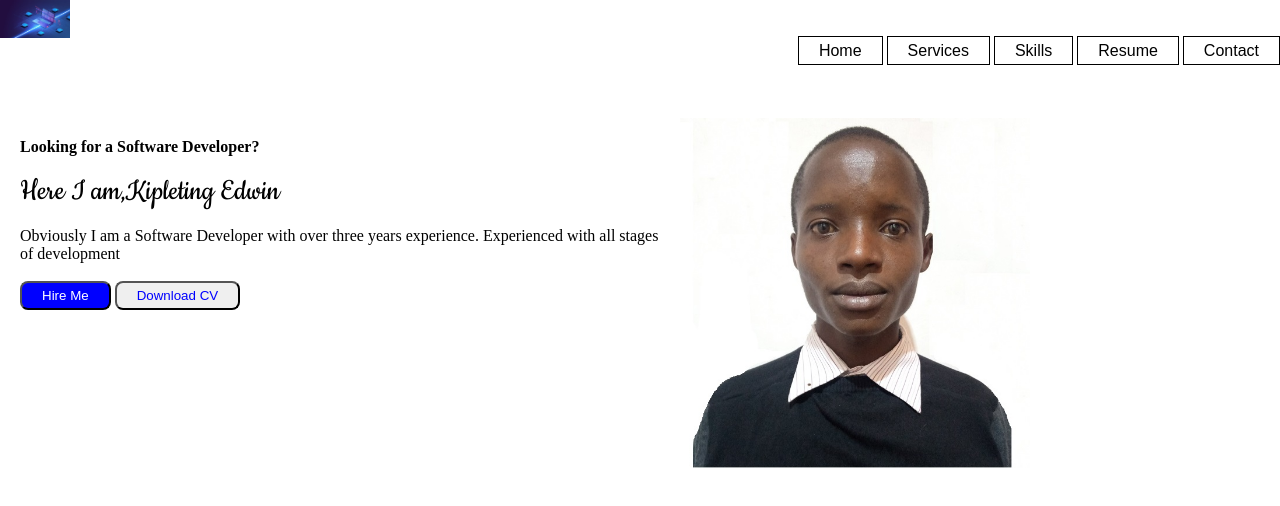
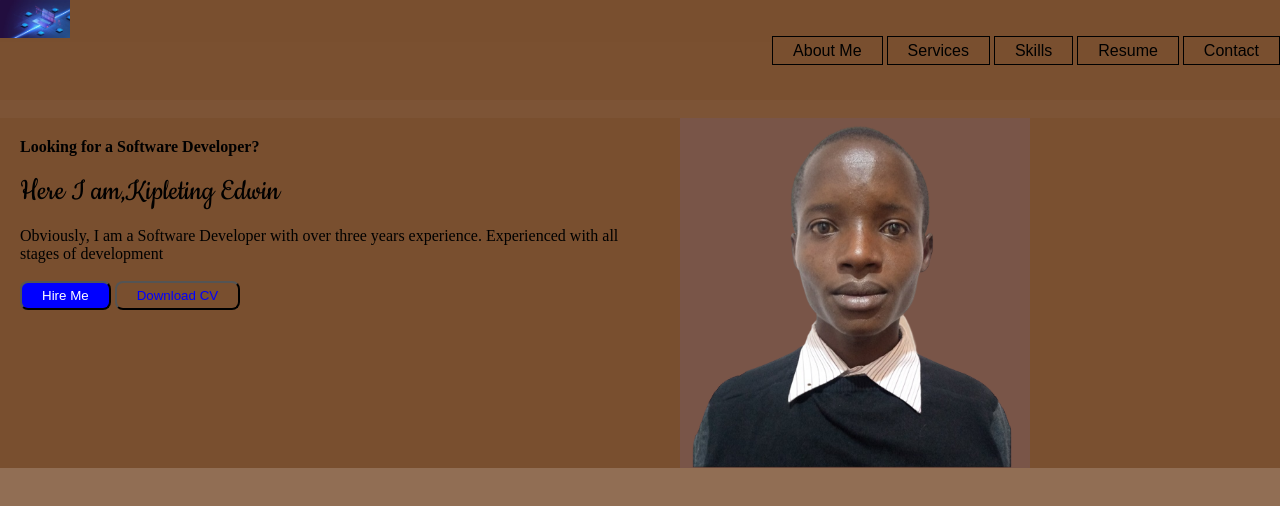
Before and after one commit to KipletingEdwin/A-personal-website, a plain HTML site: page index.html in a window 1280 px wide. Drawn offline with Linux system fonts and the light colour scheme.

Commit message:
change background color

```diff
--- a/index.css
+++ b/index.css
@@ -1,7 +1,7 @@
 *{
     margin: 0px;
     padding: 0px;
-
+    background-color: rgba(122, 79, 48, 0.822);
 }
 header{
     height: 100px;
--- a/index.html
+++ b/index.html
@@ -18,7 +18,7 @@
             <img src="./assets/images/laptop.jpeg" alt="logo">
         </div>
         <ul>
-            <a href=""><li>Home</li></a>
+            <a href=""><li>About Me</li></a>
             <a href=""><li>Services</li></a>
             <a href=""><li>Skills</li></a>
             <a href=""><li>Resume</li></a>
@@ -29,14 +29,14 @@
         <div class="text">
             <h4>Looking for a Software Developer?</h4><br>
             <h1>Here I am,Kipleting Edwin</h1><br>
-            <p>Obviously I am a Software Developer with over three years experience.
+            <p>Obviously, I am a Software Developer with over three years experience.
                 Experienced with all stages of development</p><br>
 
                 <button class="btn">Hire Me</button>
                 <button class="bt">Download CV</button>
         </div>
         <div class="pic">
-            <img src="./assets/images/DV RANJEE.jpg">
+            <img src="./assets/images/DV_RANJEE-removebg-preview (1).png">
 
         </div>
     </div>
```
Also changed, not shown: index4.html (added, +12 -0 lines), assets/images/DV_RANJEE-removebg-preview (1).png (added).
